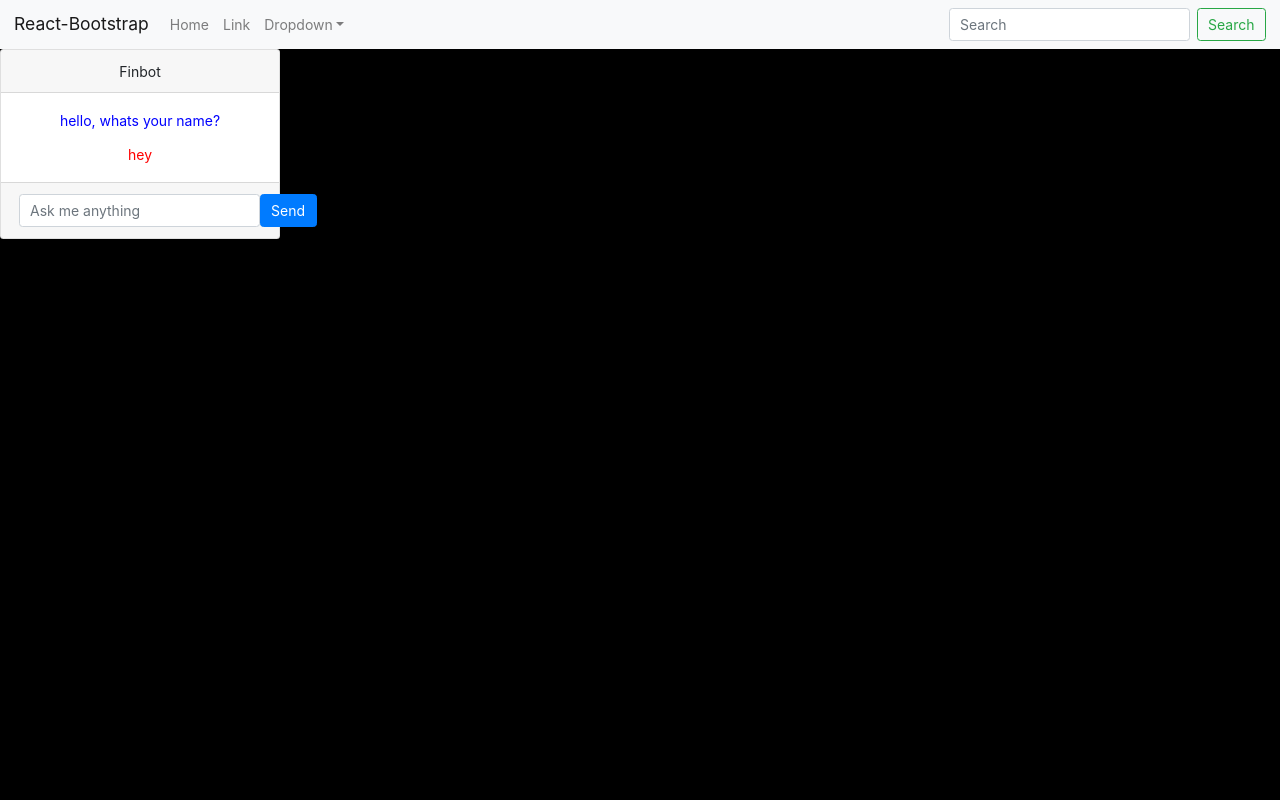
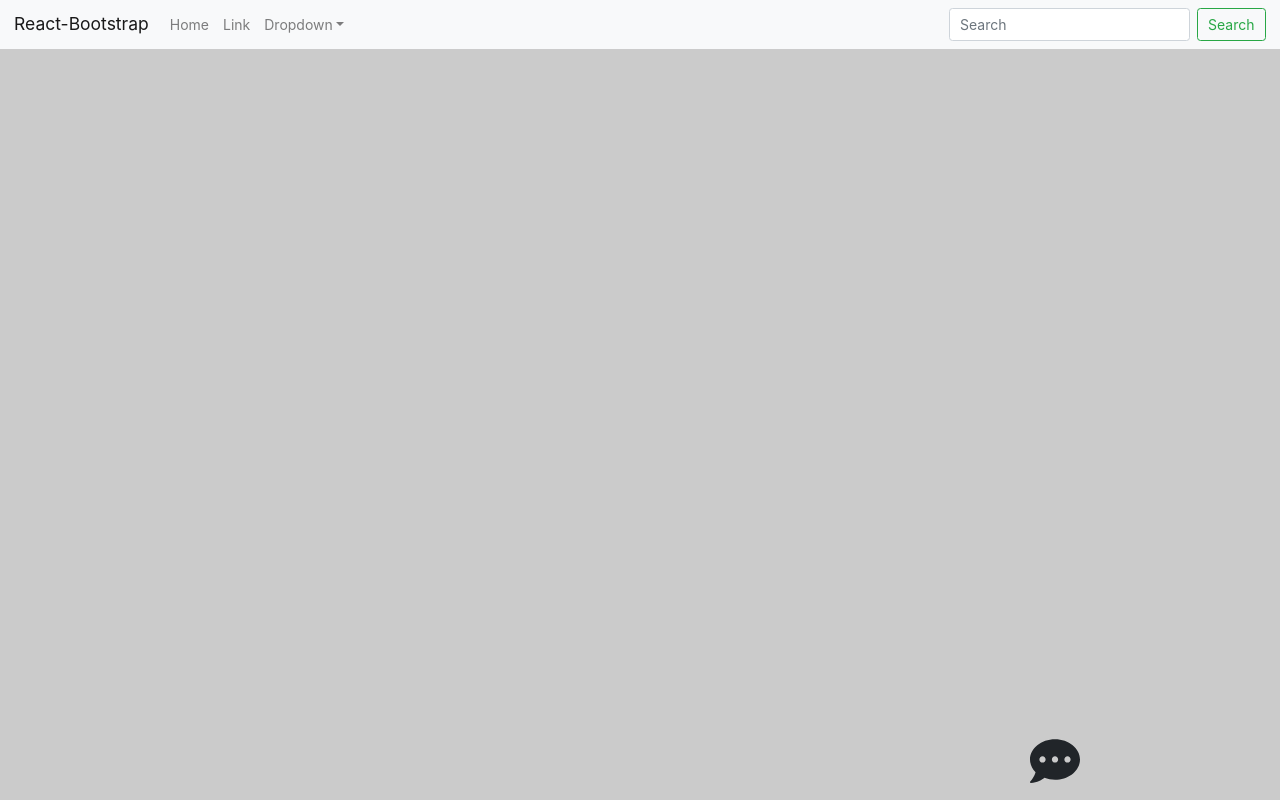
Before and after one commit to basselalsayed/finbot, a React (Create React App) app: page / in a window 1280 px wide. Built offline with nearby package versions, Linux system fonts and the light colour scheme; no server answers.

Commit message:
Add collapse feature for chat window

```diff
--- a/package.json
+++ b/package.json
@@ -4,6 +4,9 @@
   "private": true,
   "proxy": "http://localhost:8000",
   "dependencies": {
+    "@fortawesome/fontawesome-svg-core": "^1.2.27",
+    "@fortawesome/free-solid-svg-icons": "^5.12.1",
+    "@fortawesome/react-fontawesome": "^0.1.9",
     "@testing-library/jest-dom": "^4.2.4",
     "@testing-library/react": "^9.3.2",
     "@testing-library/user-event": "^7.1.2",
--- a/src/App.css
+++ b/src/App.css
@@ -9,6 +9,18 @@
   align-self: stretch;
 } */
 
+.card-text {
+  color: white;
+  padding: 10px;
+  border-radius: 25px;
+  width: 75%;
+  display: flexbox;
+}
+
+.card-body {
+  overflow-y: auto;
+  height: 500px;
+}
 
 .App-logo {
   height: 40vmin;
--- a/src/App.js
+++ b/src/App.js
@@ -22,7 +22,7 @@ export default class App extends Component {
     <Router>
       <div className="App">
         <Header2 />
-        <Greeting />
+        {/* <Greeting /> */}
         <Chatbot />
       </div>
     </Router>
--- a/src/components/chatbot/components/Container.js
+++ b/src/components/chatbot/components/Container.js
@@ -5,6 +5,8 @@ import Conversation from './Conversation'
 import Loading from './Loading'
 import NewMessage from './NewMessage';
 import axios from 'axios'
+import { faCommentDots } from "@fortawesome/free-solid-svg-icons";
+import { FontAwesomeIcon } from '@fortawesome/react-fontawesome'
 
 export default class ExampleContainer extends Component {
 
@@ -19,8 +21,14 @@ export default class ExampleContainer extends Component {
         content: 'hey',
         type: 'send'
       }
-    ]
+    ],
+    showBot: false,
   }
+
+  toggleBot = () => {
+    this.setState({ showBot: !this.state.showBot });
+  }
+
 
   loading = () => {
     this.setState({ loading: !this.state.loading })
@@ -46,17 +54,47 @@ export default class ExampleContainer extends Component {
   }
 
   render() {
+    const { showBot } = this.state;
+    if (showBot) {
       return (
-      <Card style={{ width: '20rem' }}>
+        <div>
+        <Card style={{ width: '20rem' }} id='chat-window' >
           <Card.Header>Finbot</Card.Header>
           <Card.Body>
+            <Conversation messages={this.state.messages} />
             { this.state.loading ? <Loading /> : null }
-          <Conversation messages={this.state.messages} />
           </Card.Body>
           <Card.Footer>
             <NewMessage loading={this.loading} newMessage={this.newMessage} apiCallGet={this.apiCallGet} />
           </Card.Footer>
         </Card>
+        <nav onClick={this.toggleBot}>
+            <div id="chat-window-btn" data-toggle="chat-window" >
+              <FontAwesomeIcon icon={faCommentDots} />
+            </div>
+          </nav>
+        </div>
+      )
+    } else {
+      return (
+        <div
+          style={{
+            width: 450,
+            position: "absolute",
+            bottom: 0,
+            right: 0,
+            zIndex: 1000,
+            fontSize: '50px',
+          }}
+        >
+          <nav onClick={this.toggleBot}>
+            <div id="chat-window-btn" data-toggle="chat-window" >
+              <FontAwesomeIcon icon={faCommentDots} />
+            </div>
+          </nav>
+        </div>
       )
     }
+
   }
+}
--- a/src/components/chatbot/components/Message.js
+++ b/src/components/chatbot/components/Message.js
@@ -6,8 +6,12 @@ export default class Message extends Component {
 
   getStyle = (type) => {
     console.log(type)
-      return { color: (type === 'response') ? 'blue' : 'red' }
+      return { backgroundColor: (type === 'response') ? 'olivedrab' : 'lightslategray',
+              textAlign: (type === 'response') ? 'left' : 'right',
+              float: (type === 'response') ? 'left' : 'right',
+    }
   }
+
 
   render() {
       const {content, type} = this.props.message
--- a/src/custom.scss
+++ b/src/custom.scss
@@ -1,3 +1,3 @@
-$body-bg: #000;
+$body-bg: rgba(0, 0, 0, 0.205);
 
 @import '~bootstrap/scss/bootstrap.scss';
```
Also changed, not shown: src/components/chatbot/components/BotMessage.js (added, +14 -0 lines), 2 other files (tests, documents, lock files or other folders). Lines whose indentation alone changed are shown as unchanged.
